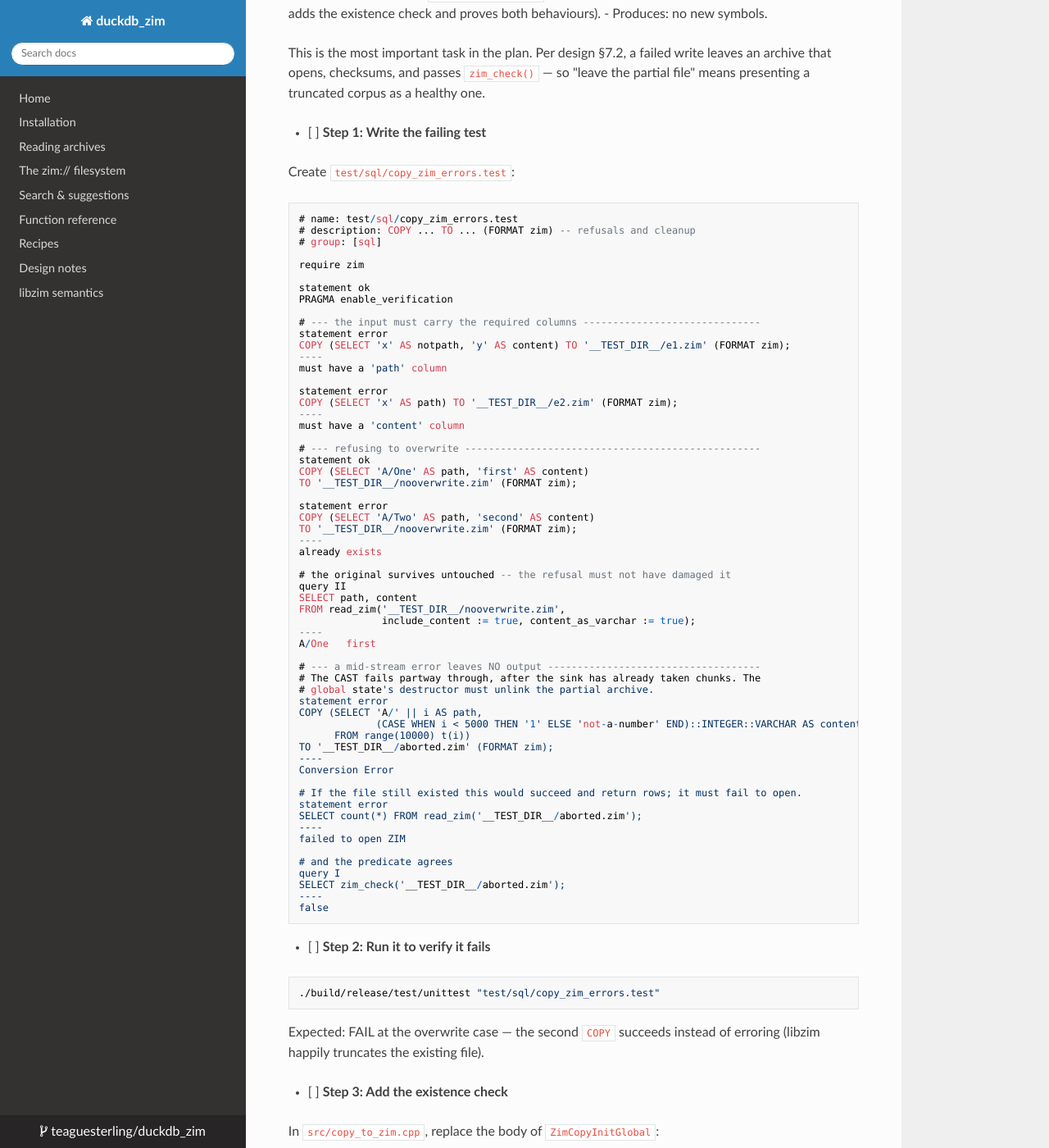
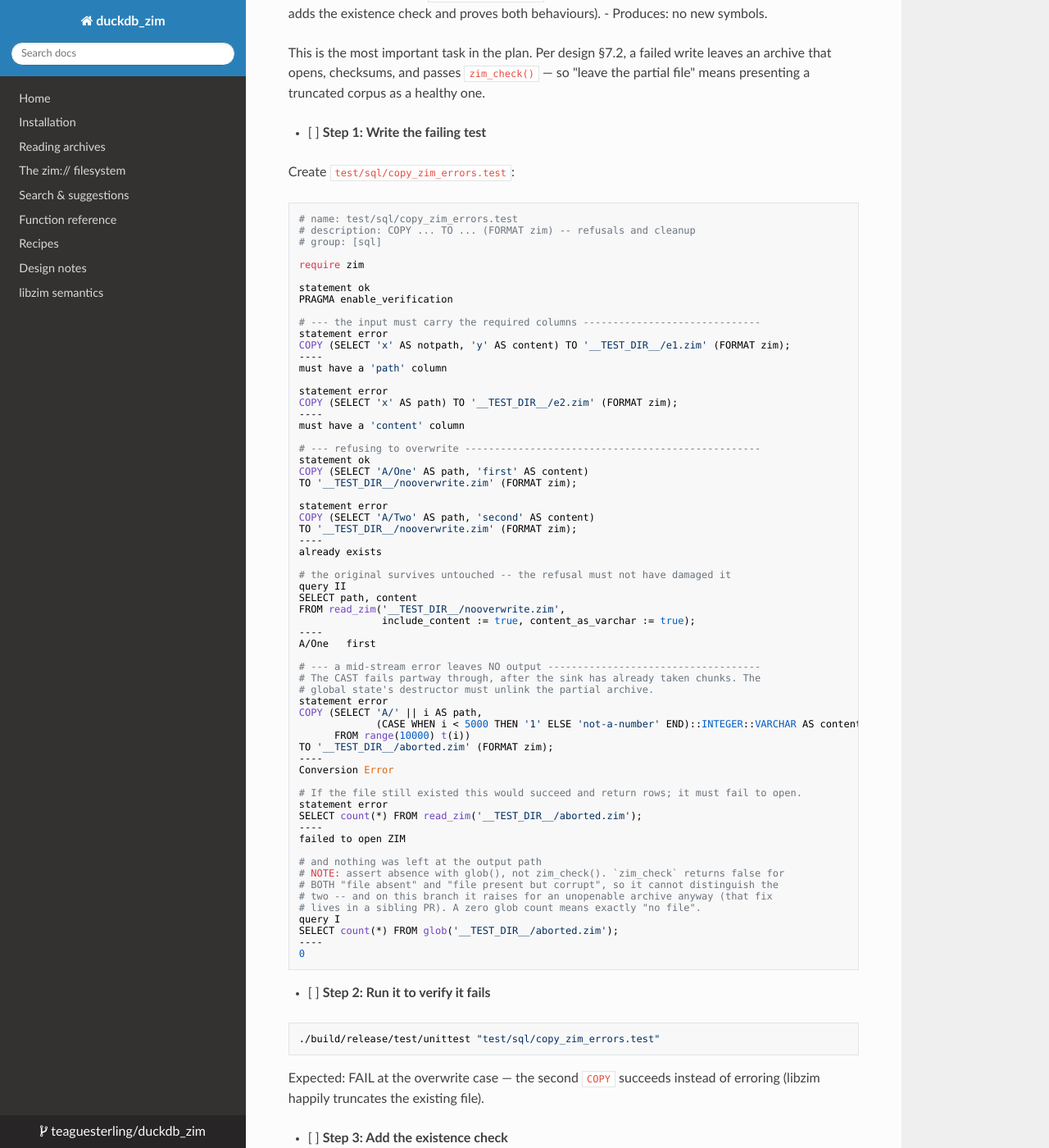
Before and after one commit to teaguesterling/duckdb_zim, an MkDocs documentation site: the page built from docs/dev/copy-to-zim-impl-plan.md, in a window 1280 px wide and 1400 px high, scrolled down 9587 px. Shown: the whole window at 82% size. Built offline with MkDocs 1.6.1, drawn with Linux system fonts in a browser that asks for light colours; nearby versions of some CDN libraries; some of the changed text lies outside the part shown.

Commit message:
docs(plan): assert absence with glob(), not zim_check()
Two implementers independently hit the same stale assertion and made the same
correction, which means the plan text was wrong rather than either of them.

The plan's cleanup tests asserted zim_check(<path>) = false to mean 'no file was
left behind'. That is wrong twice over:

  - zim_check returns false for BOTH 'file absent' and 'file present but
    corrupt', so it cannot express what these tests actually assert. A zero glob
    count means exactly 'no file'.
  - On this branch zim_check RAISES for an unopenable archive; the fix that
    makes it return false lives in a sibling PR (#31) and was deliberately
    reverted here to keep the branch independently reviewable.

Fixed in all three places, including Task 4's not-yet-dispatched MAIN_PATH test,
so the next brief does not carry the same defect forward. Added a note at the
first occurrence explaining the choice, since 'use zim_check' is the obvious
wrong answer and will otherwise be reintroduced.

Plan only -- no code.

Co-Authored-By: Claude Opus 5 (1M context) <noreply@anthropic.com>
Claude-Session: https://claude.ai/code/session_01AjgU52vGS3mpSAwwgJD5C4

````diff
--- a/docs/dev/copy-to-zim-impl-plan.md
+++ b/docs/dev/copy-to-zim-impl-plan.md
@@ -656,11 +656,15 @@ SELECT count(*) FROM read_zim('__TEST_DIR__/aborted.zim');
 ----
 failed to open ZIM
 
-# and the predicate agrees
+# and nothing was left at the output path
+# NOTE: assert absence with glob(), not zim_check(). `zim_check` returns false for
+# BOTH "file absent" and "file present but corrupt", so it cannot distinguish the
+# two -- and on this branch it raises for an unopenable archive anyway (that fix
+# lives in a sibling PR). A zero glob count means exactly "no file".
 query I
-SELECT zim_check('__TEST_DIR__/aborted.zim');
-----
-false
+SELECT count(*) FROM glob('__TEST_DIR__/aborted.zim');
+----
+0
 ```
 
 - [ ] **Step 2: Run it to verify it fails**
@@ -753,11 +757,11 @@ TO '__TEST_DIR__/dup.zim' (FORMAT zim);
 ----
 duplicate path 'A/Dup'
 
-# and it left nothing behind
+# and it left nothing behind (glob, not zim_check -- see the note above)
 query I
-SELECT zim_check('__TEST_DIR__/dup.zim');
-----
-false
+SELECT count(*) FROM glob('__TEST_DIR__/dup.zim');
+----
+0
 
 # ON_CONFLICT 'first' keeps the first occurrence
 statement ok
@@ -939,9 +943,9 @@ TO '__TEST_DIR__/badmain.zim' (FORMAT zim, MAIN_PATH 'A/Missing');
 MAIN_PATH 'A/Missing' does not match any entry
 
 query I
-SELECT zim_check('__TEST_DIR__/badmain.zim');
-----
-false
+SELECT count(*) FROM glob('__TEST_DIR__/badmain.zim');
+----
+0
 
 # a metadata key given twice, once named and once in the map, is an error
 statement error
````
